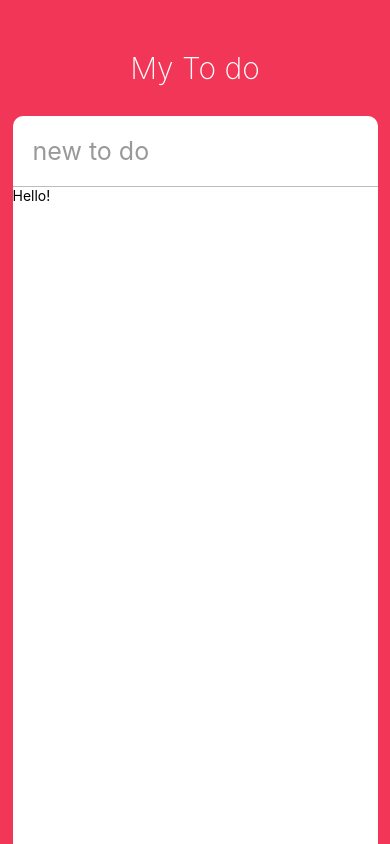
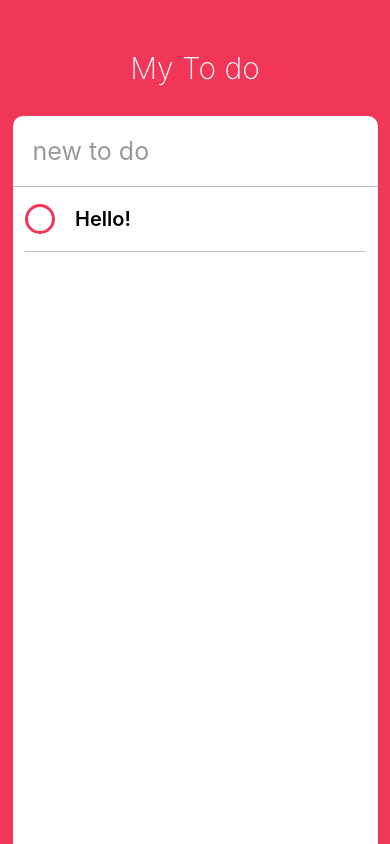
Before and after one commit to doroddong/React-Native-ToDo, a React Native app: screen / in a window 390 px wide. Built offline with nearby package versions, Linux system fonts and the light colour scheme.

Commit message:
UI Part_3

```diff
--- a/App.js
+++ b/App.js
@@ -36,7 +36,7 @@ export default class App extends React.Component {
             returnKeyType={"done"}
             autoCorret={false}
             />
-          <ScrollView>
+          <ScrollView contentContainerStyle={styles.toDos}>
             <ToDo/>
           </ScrollView>
         </View>
@@ -89,5 +89,8 @@ const styles = StyleSheet.create({
     borderBottomColor:"#bbb",
     borderBottomWidth:1,
     fontSize:25
+  },
+  toDos:{
+    alignItems:"center"
   }
 });
--- a/ToDo.js
+++ b/ToDo.js
@@ -1,13 +1,63 @@
 import React from "react";
-import { View, Text, TouchableOpacity, StyleSheet} from "react-native";
+import { View, Text, TouchableOpacity, StyleSheet, Dimensions } from "react-native";
 
-export default class ToDo extends React.Component{
-    render(){
-        return(
-            <View>
-                <Text>Hello!</Text>
-            </View>
-        );
-    }
+const { width, height } = Dimensions.get("window");
+
+export default class ToDo extends React.Component {
+  state = {
+    isEditing: false,
+    isCompleted: false
+  };
+
+  render() {
+    const { isCompleted } = this.state;
+    return (
+      <View style={styles.container}>
+        <TouchableOpacity onPress={this._toggleComplete}>
+          <View
+            style={[
+              styles.circle,
+              isCompleted ? styles.completedCircle : styles.uncompletedCircle
+            ]}
+          />
+        </TouchableOpacity>
+        <Text style={styles.text}>Hello!</Text>
+      </View>
+    );
+  }
+  _toggleComplete = () => {
+    this.setState(prevState => {
+      return ({
+        isCompleted: !prevState.isCompleted
+      });
+    });
+  };
 }
-const styles=StyleSheet.create({})
+
+const styles = StyleSheet.create({
+  container: {
+    width: width - 50,
+    borderBottomColor: "#bbb",
+    borderBottomWidth: StyleSheet.hairlineWidth,
+    flexDirection: "row",
+    alignItems: "center",
+  },
+  circle: {
+    width: 30,
+    height: 30,
+    borderRadius: 15,
+    borderWidth: 3,
+    marginRight: 20,
+  },
+  completedCircle: {
+    borderColor: "#bbb"
+  },
+  uncompletedCircle: {
+    borderColor: "#F23657"
+  },
+  text: {
+    fontWeight: "600",
+    fontSize: 20,
+    marginVertical: 20
+  }
+});
```
